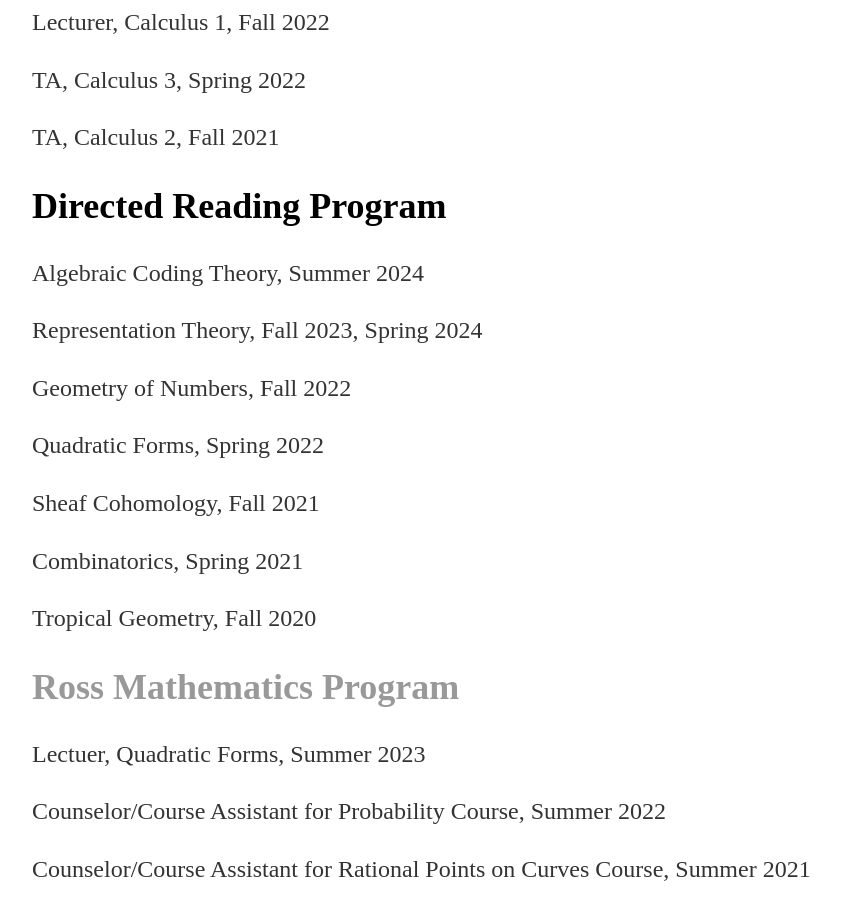
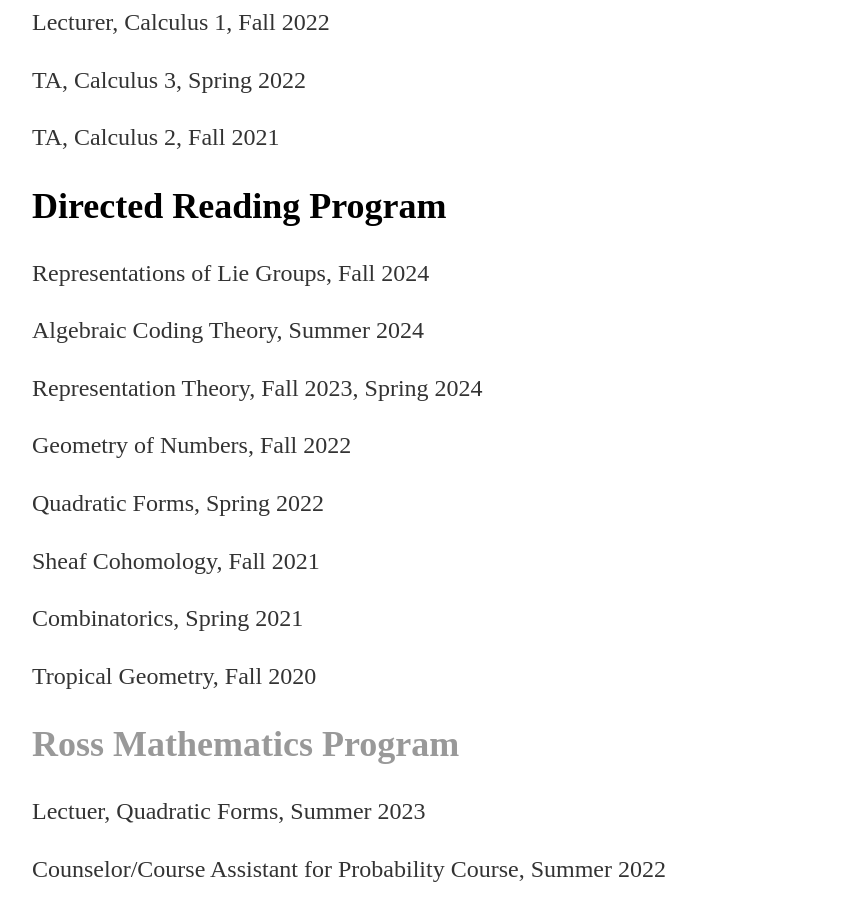
Before and after one commit to stevenecreech/stevenecreech.github.io, a Jekyll site: the page built from teaching/index.html, in a window 1280 px wide and 900 px high, scrolled down 570 px. Shown: the whole window, without its empty margins (160-1001 px from the left). Built offline with Jekyll 4.4.1, drawn with Linux system fonts in a browser that asks for light colours; Markdown is read by kramdown in place of the engine named in the settings.

Commit message:
Update index.html

```diff
--- a/teaching/index.html
+++ b/teaching/index.html
@@ -16,6 +16,7 @@
 	<p>TA, Calculus 2, Fall 2021</p>
 
 	<font size="+2"><h2>Directed Reading Program </h2></font>
+	<p>Representations of Lie Groups, Fall 2024</p>
 	<p>Algebraic Coding Theory, Summer 2024</p>
 	<p>Representation Theory, Fall 2023, Spring 2024</p>
 	<p>Geometry of Numbers, Fall 2022</p>
```
